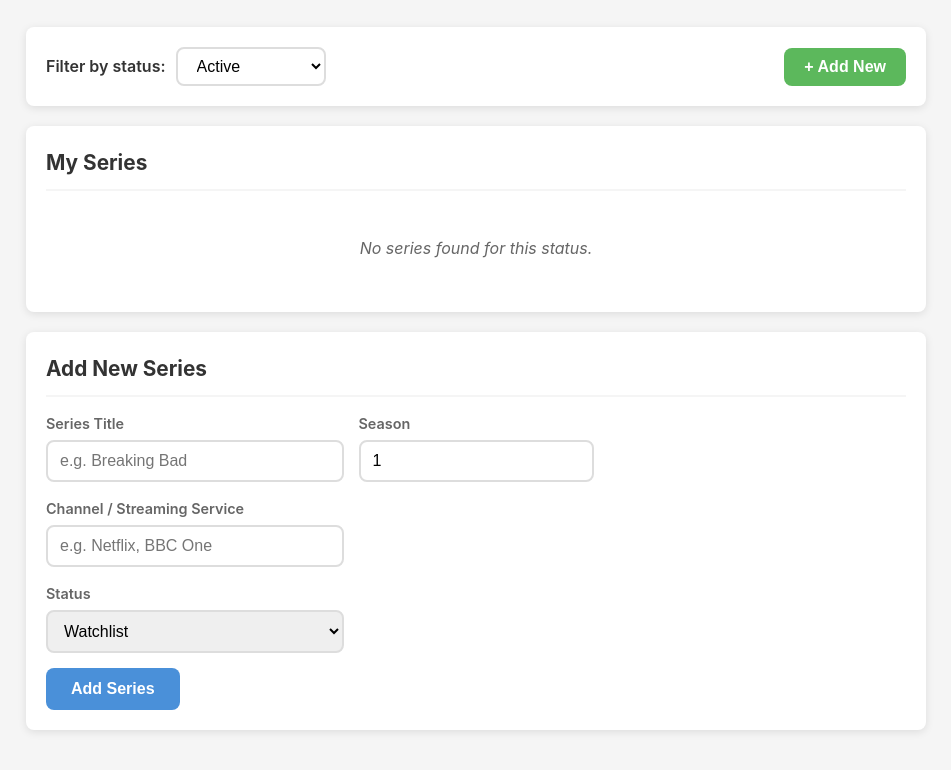
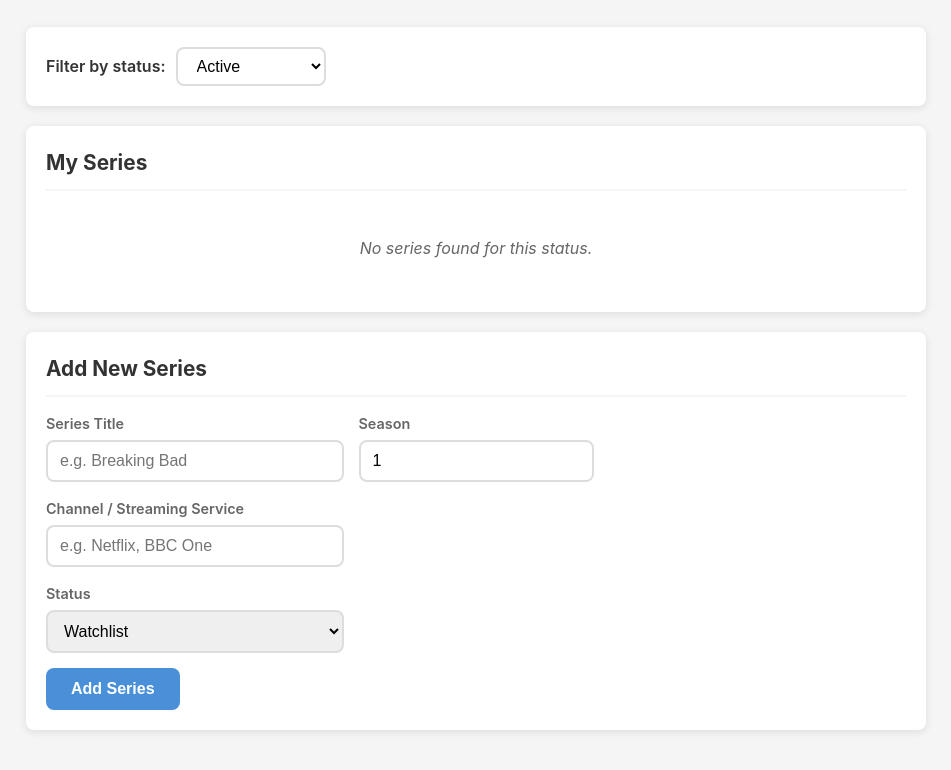
Before and after one commit to mo-savage/tv, a plain HTML site: page index.html in a window 1280 px wide. Shown: the part 119-889 px from the top of the page, without its empty margins (164-1115 px from the left). Drawn offline with Linux system fonts and the light colour scheme.

```diff
--- a/index.html
+++ b/index.html
@@ -24,7 +24,6 @@
                     <option value="All">Show All</option>
                 </select>
             </div>
-            <button type="button" id="addNewBtn" class="btn-add-new">+ Add New</button>
         </section>
 
         <!-- Series List -->
```
